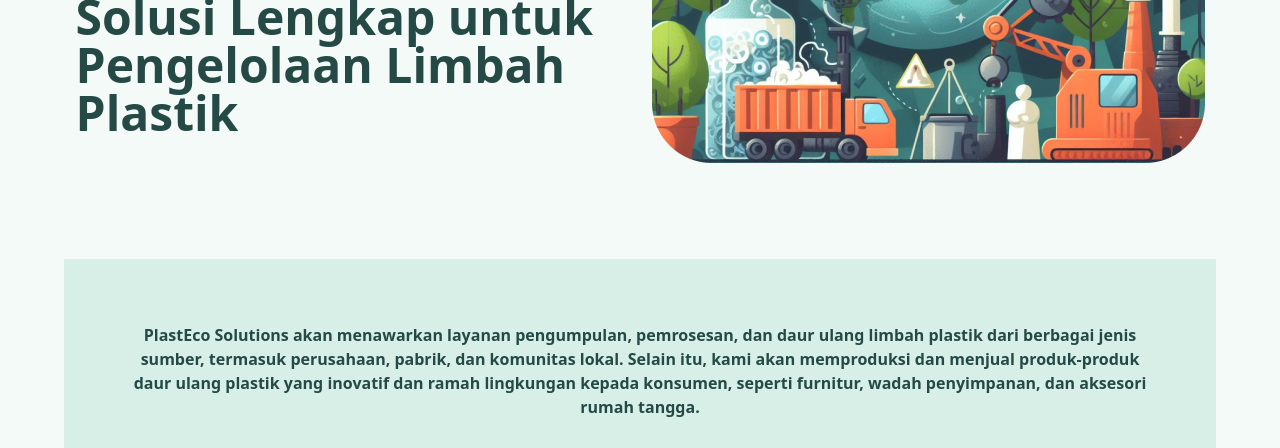
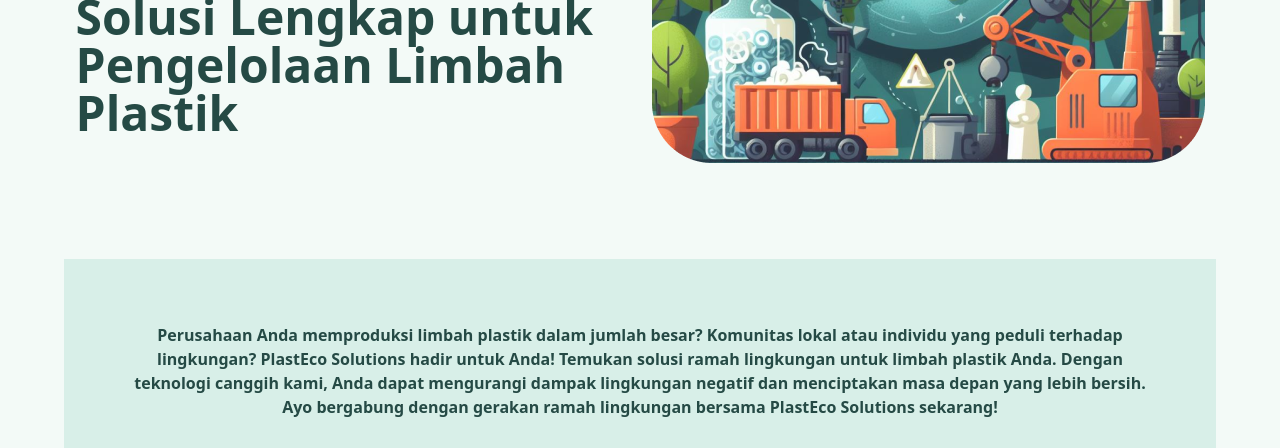
Before and after one commit to jsetyaaa/plasteco, a website: page index.html in a window 1280 px wide. Shown: the part 485-933 px from the top of the page. Drawn offline with Linux system fonts and the light colour scheme.

Commit message:
Third Commit

```diff
--- a/index.html
+++ b/index.html
@@ -25,15 +25,11 @@
 
     <section class="px-16 py-8">
         <div class="flex flex-col p-8 bg-card-color">
-            <p class="p-8 font-bold text-center text-font-color">PlastEco Solutions akan menawarkan layanan pengumpulan,
-                pemrosesan, dan
-                daur
-                ulang limbah
-                plastik dari berbagai jenis sumber,
-                termasuk perusahaan, pabrik, dan komunitas lokal. Selain itu, kami akan memproduksi dan menjual
-                produk-produk daur ulang
-                plastik yang inovatif dan ramah lingkungan kepada konsumen, seperti furnitur, wadah penyimpanan, dan
-                aksesori rumah tangga.</p>
+            <p class="p-8 font-bold text-center text-font-color">Perusahaan Anda memproduksi limbah plastik dalam jumlah
+                besar? Komunitas lokal atau individu yang peduli terhadap lingkungan? PlastEco Solutions hadir untuk
+                Anda! Temukan solusi ramah lingkungan untuk limbah plastik Anda. Dengan teknologi canggih kami, Anda
+                dapat mengurangi dampak lingkungan negatif dan menciptakan masa depan yang lebih bersih. Ayo bergabung
+                dengan gerakan ramah lingkungan bersama PlastEco Solutions sekarang!</p>
             <a href="#" class="block mx-auto w-80"><button
                     class="px-12 py-4 text-[#fff] font-bold rounded-full bg-button-color justify-center w-80 mx-auto">
                     Kelola Limbah Sekarang !
```
